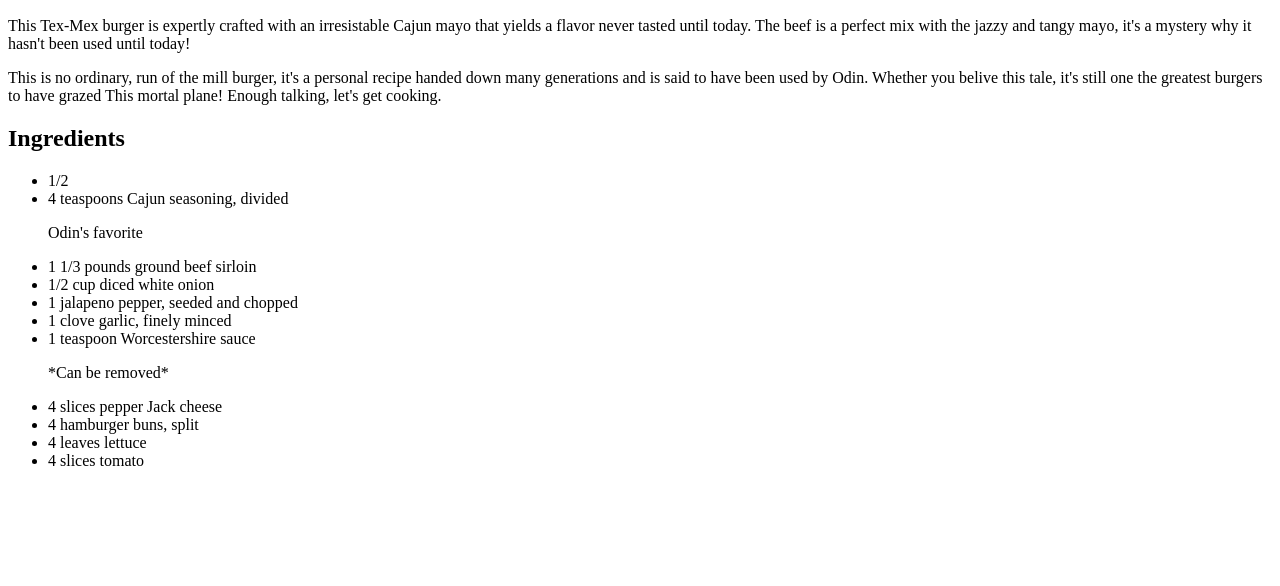
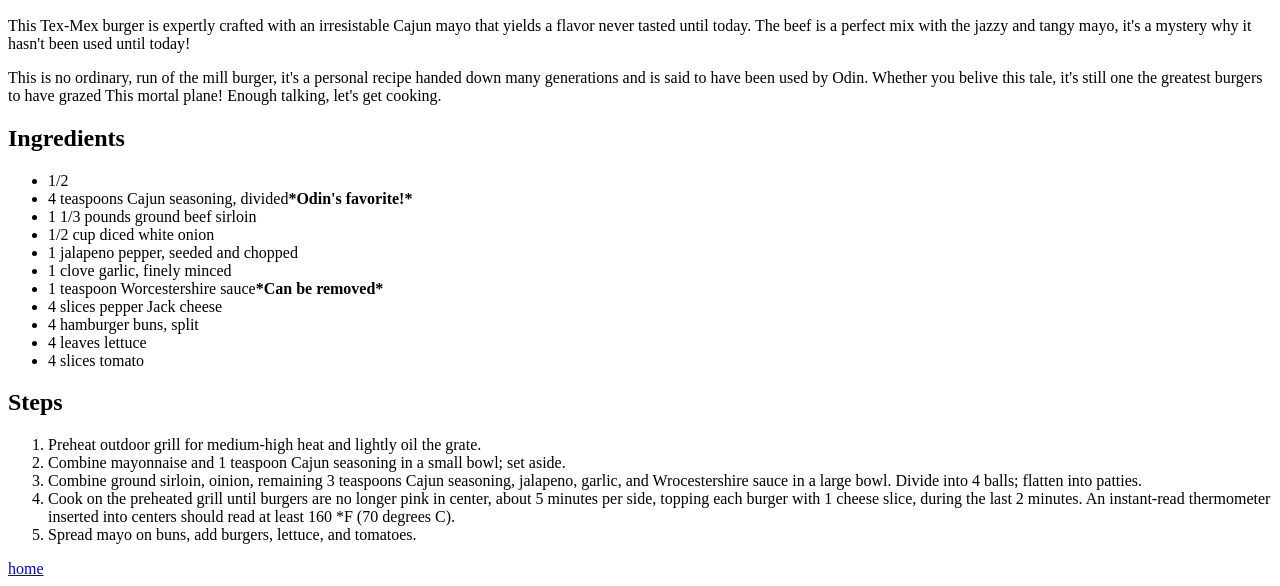
Before and after one commit to Vestrev/odin-recipes, a plain HTML site: page recipes/burger.html in a window 1280 px wide. Shown: the part 434-1020 px from the top of the page. Before the commit the page ends 920 px from the top, so only its background shows below. Drawn offline with Linux system fonts and the light colour scheme.

Commit message:
build steps and add link home

```diff
--- a/recipes/burger.html
+++ b/recipes/burger.html
@@ -28,16 +28,34 @@
 
         <ul>
             <li>1/2</li>
-            <li>4 teaspoons Cajun seasoning, divided<p>Odin's favorite</p></li>
+            <li>4 teaspoons Cajun seasoning, divided<strong>*Odin's favorite!*</strong></li>
             <li>1 1/3 pounds ground beef sirloin</li>
             <li>1/2 cup diced white onion</li>
             <li>1 jalapeno pepper, seeded and chopped</li>
             <li>1 clove garlic, finely minced</li>
-            <li>1 teaspoon Worcestershire sauce<p>*Can be removed*</p></li>
+            <li>1 teaspoon Worcestershire sauce<strong>*Can be removed*</strong></li>
             <li>4 slices pepper Jack cheese</li>
             <li>4 hamburger buns, split</li>
             <li>4 leaves lettuce</li>
             <li>4 slices tomato</li>
         </ul>
+
+        <h2>Steps</h2>
+
+        <ol>
+            <li>Preheat outdoor grill for medium-high heat and lightly oil the grate.</li>
+            <li>Combine mayonnaise and 1 teaspoon Cajun seasoning in a small bowl; set aside.</li>
+            <li>Combine ground sirloin, oinion, remaining 3 teaspoons Cajun seasoning,
+                jalapeno, garlic, and Wrocestershire sauce in a large bowl. Divide
+                into 4 balls; flatten into patties.</li>
+            <li>Cook on the preheated grill until burgers are no longer pink in center,
+                about 5 minutes per side, topping each burger with 1 cheese slice,
+                during the last 2 minutes. An instant-read thermometer inserted into
+                centers should read at least 160 *F (70 degrees C).</li>
+            <li>Spread mayo on buns, add burgers, lettuce, and tomatoes.</li>
+
+        </ol>
+
+        <a href="../index.html">home</a>
     </body>
 </html>
```
